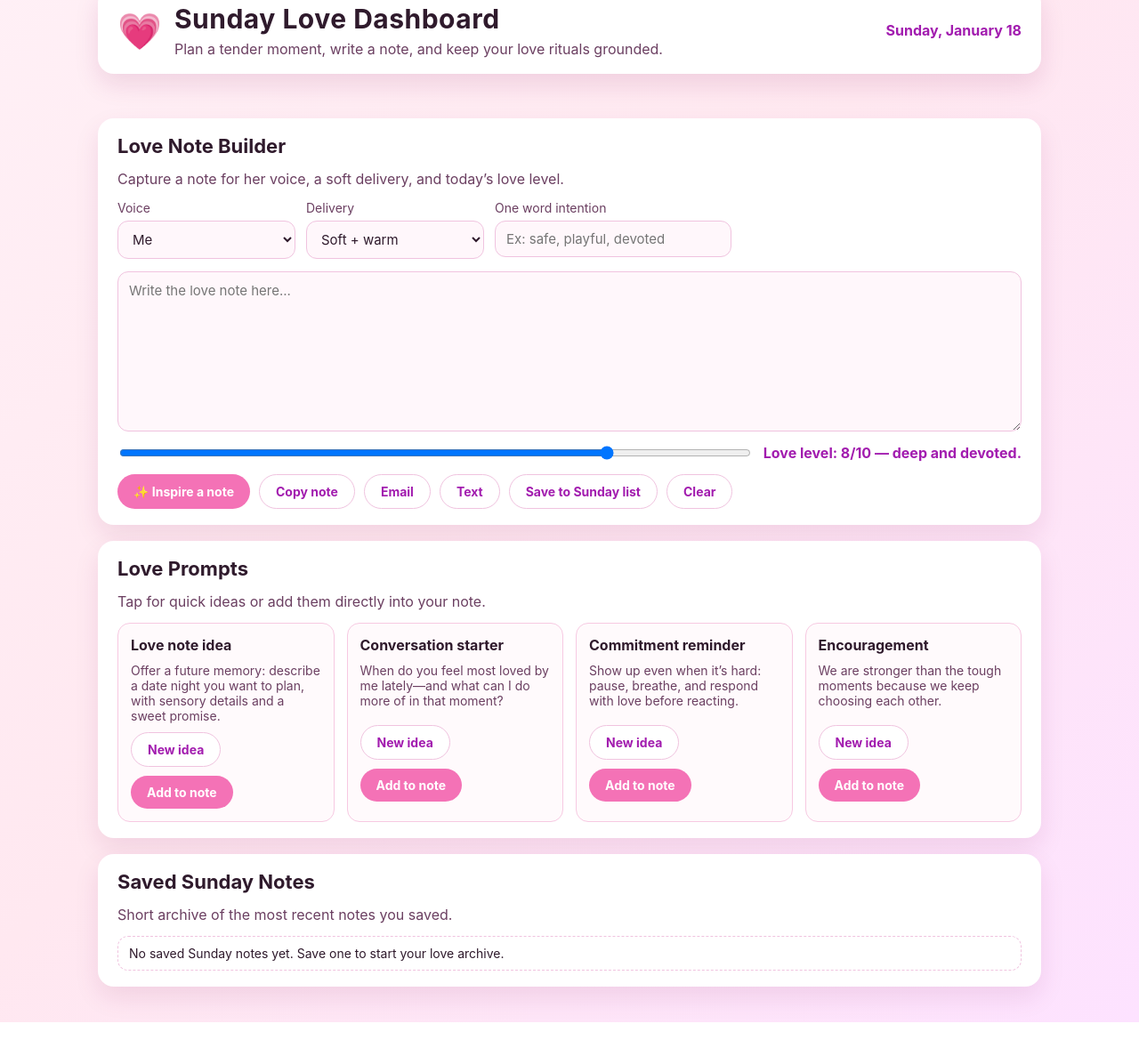
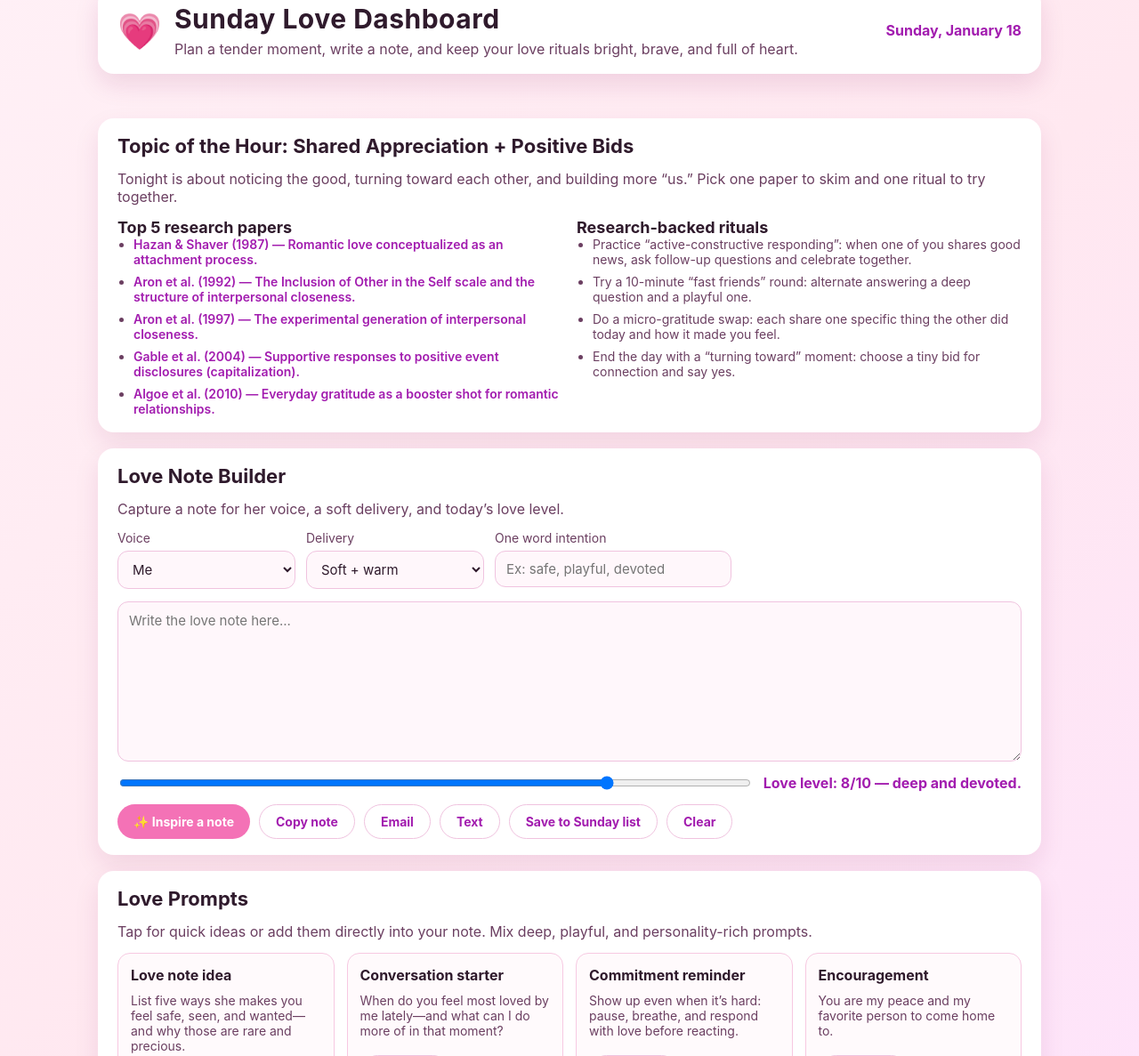
Before and after one commit to rbarrios815/Margeaux-Web-App, a plain HTML site: page Index.html in a window 1280 px wide. Shown: the part 43-1230 px from the top of the page at 89% size. Before the commit the page ends 1192 px from the top, so only its background shows below. Drawn offline with Linux system fonts and the light colour scheme.

Commit message:
Enhance dashboard with research and new prompts

```diff
--- a/Index.html
+++ b/Index.html
@@ -98,6 +98,11 @@
     .card p {
       margin: 0;
       color: var(--love-muted);
+    }
+
+    .card h3 {
+      margin: 0;
+      font-size: 18px;
     }
 
     .field-row {
@@ -213,6 +218,32 @@
       white-space: pre-wrap;
     }
 
+    .research-list,
+    .ritual-list {
+      margin: 0;
+      padding-left: 18px;
+      display: grid;
+      gap: 8px;
+      color: var(--love-muted);
+      font-size: 14px;
+    }
+
+    .research-list a {
+      color: var(--love-purple);
+      font-weight: 600;
+      text-decoration: none;
+    }
+
+    .research-list a:hover {
+      text-decoration: underline;
+    }
+
+    .topic-grid {
+      display: grid;
+      gap: 16px;
+      grid-template-columns: repeat(auto-fit, minmax(240px, 1fr));
+    }
+
     .love-meter {
       display: flex;
       align-items: center;
@@ -278,7 +309,7 @@
           <span>💗</span>
           <div>
             <h1>Sunday Love Dashboard</h1>
-            <p>Plan a tender moment, write a note, and keep your love rituals grounded.</p>
+            <p>Plan a tender moment, write a note, and keep your love rituals bright, brave, and full of heart.</p>
           </div>
         </div>
         <div class="hero-date">
@@ -289,6 +320,32 @@
   </header>
 
   <main class="shell">
+    <section class="card">
+      <h2>Topic of the Hour: Shared Appreciation + Positive Bids</h2>
+      <p>Tonight is about noticing the good, turning toward each other, and building more “us.” Pick one paper to skim and one ritual to try together.</p>
+      <div class="topic-grid">
+        <div>
+          <h3>Top 5 research papers</h3>
+          <ul class="research-list">
+            <li><a href="https://psycnet.apa.org/record/1987-20059-001" target="_blank" rel="noopener">Hazan &amp; Shaver (1987) — Romantic love conceptualized as an attachment process.</a></li>
+            <li><a href="https://doi.org/10.1037/0022-3514.63.4.596" target="_blank" rel="noopener">Aron et al. (1992) — The Inclusion of Other in the Self scale and the structure of interpersonal closeness.</a></li>
+            <li><a href="https://doi.org/10.1177/0146167297233003" target="_blank" rel="noopener">Aron et al. (1997) — The experimental generation of interpersonal closeness.</a></li>
+            <li><a href="https://doi.org/10.1037/0022-3514.87.2.228" target="_blank" rel="noopener">Gable et al. (2004) — Supportive responses to positive event disclosures (capitalization).</a></li>
+            <li><a href="https://doi.org/10.1111/j.1475-6811.2010.01273.x" target="_blank" rel="noopener">Algoe et al. (2010) — Everyday gratitude as a booster shot for romantic relationships.</a></li>
+          </ul>
+        </div>
+        <div>
+          <h3>Research-backed rituals</h3>
+          <ul class="ritual-list">
+            <li>Practice “active-constructive responding”: when one of you shares good news, ask follow-up questions and celebrate together.</li>
+            <li>Try a 10-minute “fast friends” round: alternate answering a deep question and a playful one.</li>
+            <li>Do a micro-gratitude swap: each share one specific thing the other did today and how it made you feel.</li>
+            <li>End the day with a “turning toward” moment: choose a tiny bid for connection and say yes.</li>
+          </ul>
+        </div>
+      </div>
+    </section>
+
     <section class="card">
       <h2>Love Note Builder</h2>
       <p>Capture a note for her voice, a soft delivery, and today’s love level.</p>
@@ -332,7 +389,7 @@
 
     <section class="card">
       <h2>Love Prompts</h2>
-      <p>Tap for quick ideas or add them directly into your note.</p>
+      <p>Tap for quick ideas or add them directly into your note. Mix deep, playful, and personality-rich prompts.</p>
       <div class="prompt-grid" id="promptGrid"></div>
     </section>
 
@@ -351,13 +408,15 @@
         'Write a “three tiny moments” note: three small things she did this week that made you love her more.',
         'Offer a future memory: describe a date night you want to plan, with sensory details and a sweet promise.',
         'List five ways she makes you feel safe, seen, and wanted—and why those are rare and precious.',
-        'Write a “thank you for choosing us” note that highlights her effort when things were hard.'
+        'Write a “thank you for choosing us” note that highlights her effort when things were hard.',
+        'Write a “we’re growing” note: name one place you’ve both grown and what you want to nurture next.'
       ],
       conversationStarters: [
         'When do you feel most loved by me lately—and what can I do more of in that moment?',
         'What’s one new ritual we could try to deepen our connection on busy weeks?',
         'What’s a memory you want to relive together, and how can we recreate it?',
-        'How can we make conflict feel safer and more tender when it shows up?'
+        'How can we make conflict feel safer and more tender when it shows up?',
+        'What’s one part of me you want to understand better this season?'
       ],
       commitmentReminders: [
         'Show up even when it’s hard: pause, breathe, and respond with love before reacting.',
@@ -369,7 +428,23 @@
         'We are stronger than the tough moments because we keep choosing each other.',
         'You are my peace and my favorite person to come home to.',
         'We’re building something lasting—and I’m proud of us.',
-        'We can do hard things and still stay kind.'
+        'We can do hard things and still stay kind.',
+        'I believe in us, even on the wobbly days.'
+      ],
+      personalitySparks: [
+        'Which of our personality strengths showed up today (curiosity, calm, playfulness, courage)? How can we celebrate it?',
+        'What’s one quirky habit of mine you secretly love—and why do you think it works for us?',
+        'If our love had a theme song, what would it be and what does it say about us?'
+      ],
+      deepDives: [
+        'Share a memory from childhood that shaped how you want to be loved now.',
+        'What fear do you want me to understand better, and how can I show up for it?',
+        'What does “safe love” feel like in your body? Describe it in detail.'
+      ],
+      sillySparks: [
+        'If our relationship were a road trip, what snack would we be and why?',
+        'Invent a ridiculous couple mascot and give it a catchphrase.',
+        'Plan a pretend date with a $5 budget and a totally over-the-top dress code.'
       ]
     };
 
@@ -377,7 +452,10 @@
       noteIdeas: 'Love note idea',
       conversationStarters: 'Conversation starter',
       commitmentReminders: 'Commitment reminder',
-      encouragements: 'Encouragement'
+      encouragements: 'Encouragement',
+      personalitySparks: 'Personality spark',
+      deepDives: 'Deep dive',
+      sillySparks: 'Silly spark'
     };
 
     const noteInput = document.getElementById('loveNoteInput');
@@ -470,6 +548,9 @@ ${text}`
       const encouragement = pickRandom(prompts.encouragements);
       const commitment = pickRandom(prompts.commitmentReminders);
       const conversation = pickRandom(prompts.conversationStarters);
+      const personality = pickRandom(prompts.personalitySparks);
+      const deepDive = pickRandom(prompts.deepDives);
+      const silly = pickRandom(prompts.sillySparks);
       const deliveryLine = delivery === 'playful'
         ? 'Here’s a playful little love note from the heart:'
         : delivery === 'romantic'
@@ -485,6 +566,9 @@ ${text}`
         encouragement,
         `We stay 100% in this together: ${commitment}`,
         `Conversation starter for us: ${conversation}`,
+        `Personality spark: ${personality}`,
+        `Deep dive: ${deepDive}`,
+        `Silly spark: ${silly}`,
         intention ? `Intention for today: ${intention}.` : ''
       ].filter(Boolean).join('\n\n');
     };
```
